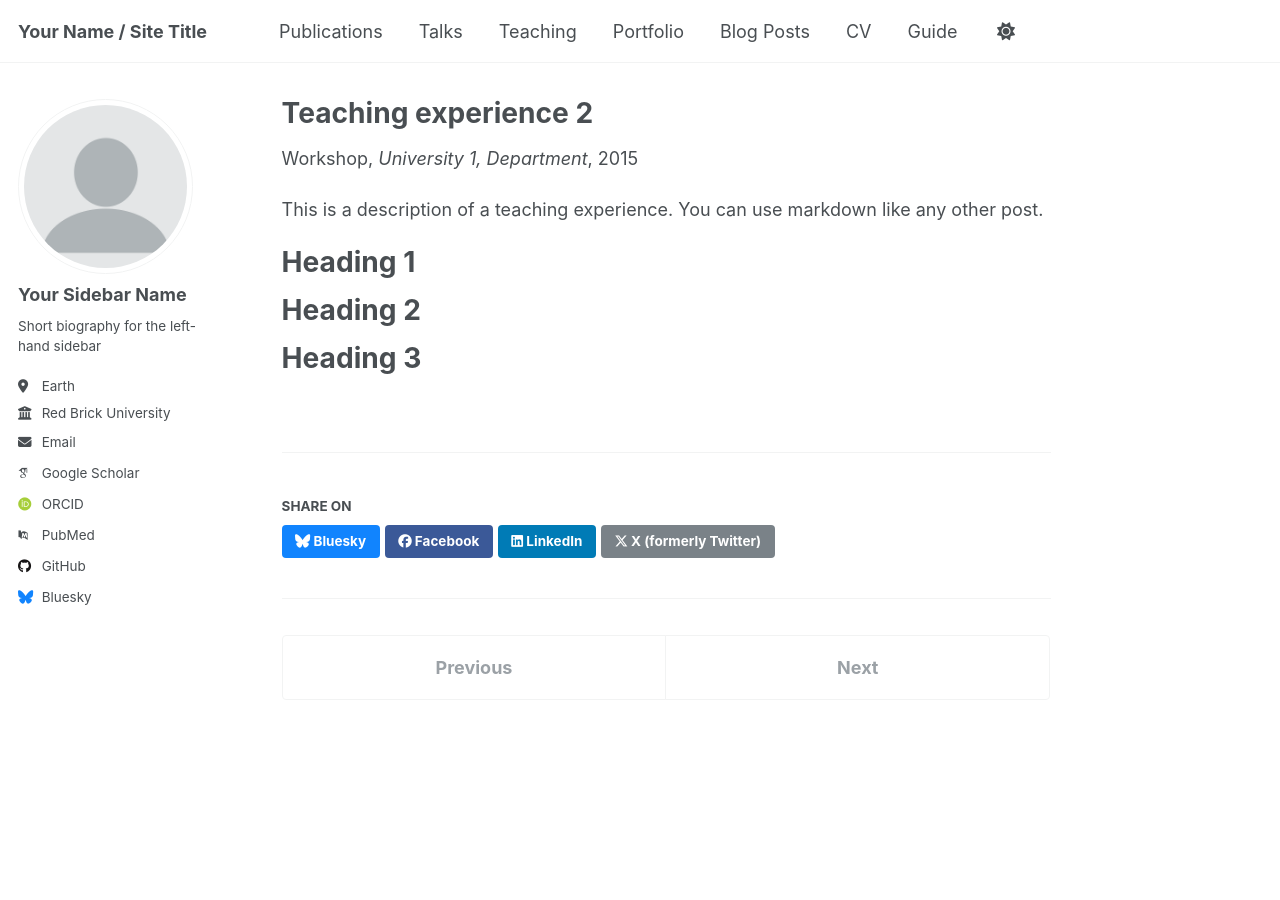
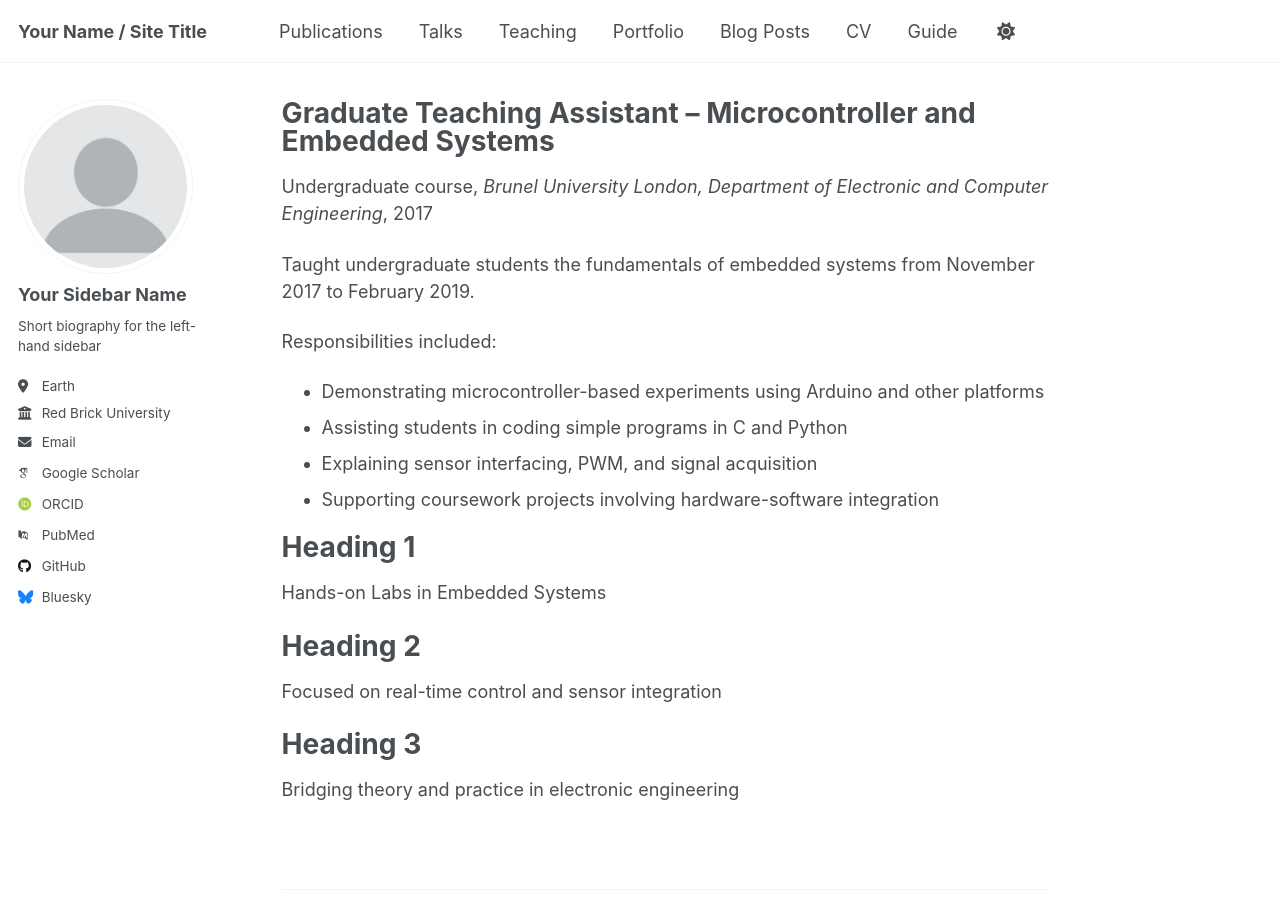
Before and after one commit to awaknd-1/awaknd-1.github.io, a Jekyll site: the page built from _teaching/2015-spring-teaching-2.md, in a window 1280 px wide and 900 px high. Built offline with Jekyll 4.4.1, drawn with Linux system fonts in a browser that asks for light colours; some web fonts are replaced; a script that is not in the unit is left out.

Commit message:
Update 2015-spring-teaching-2.md

```diff
--- a/_teaching/2015-spring-teaching-2.md
+++ b/_teaching/2015-spring-teaching-2.md
@@ -1,20 +1,33 @@
 ---
-title: "Teaching experience 2"
+title: "Graduate Teaching Assistant – Microcontroller and Embedded Systems"
 collection: teaching
-type: "Workshop"
-permalink: /teaching/2015-spring-teaching-1
-venue: "University 1, Department"
-date: 2015-01-01
-location: "City, Country"
+type: "Undergraduate course"
+permalink: /teaching/2017-fall-embedded-systems
+venue: "Brunel University London, Department of Electronic and Computer Engineering"
+date: 2017-11-01
+location: "London, United Kingdom"
 ---
 
-This is a description of a teaching experience. You can use markdown like any other post.
+Taught undergraduate students the fundamentals of embedded systems from November 2017 to February 2019.
+
+Responsibilities included:
+
+- Demonstrating microcontroller-based experiments using Arduino and other platforms
+- Assisting students in coding simple programs in C and Python
+- Explaining sensor interfacing, PWM, and signal acquisition
+- Supporting coursework projects involving hardware-software integration
 
 Heading 1
 ======
 
+Hands-on Labs in Embedded Systems
+
 Heading 2
 ======
 
+Focused on real-time control and sensor integration
+
 Heading 3
 ======
+
+Bridging theory and practice in electronic engineering
```
